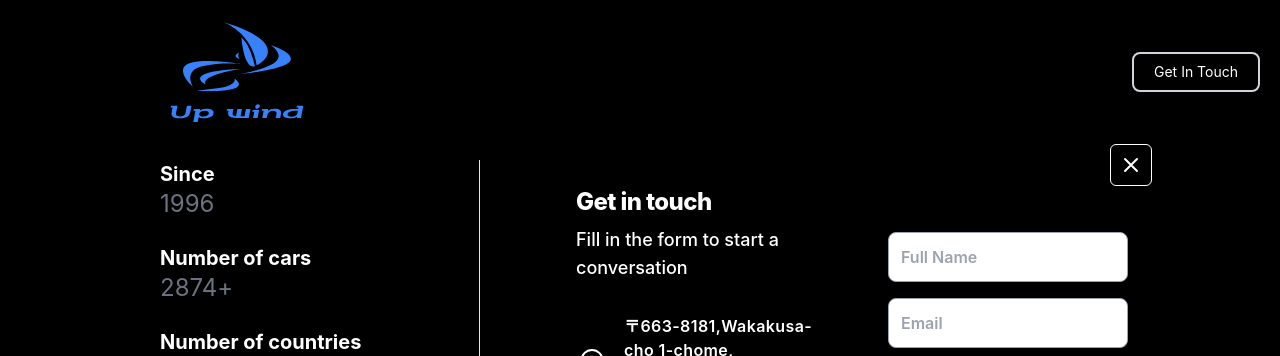
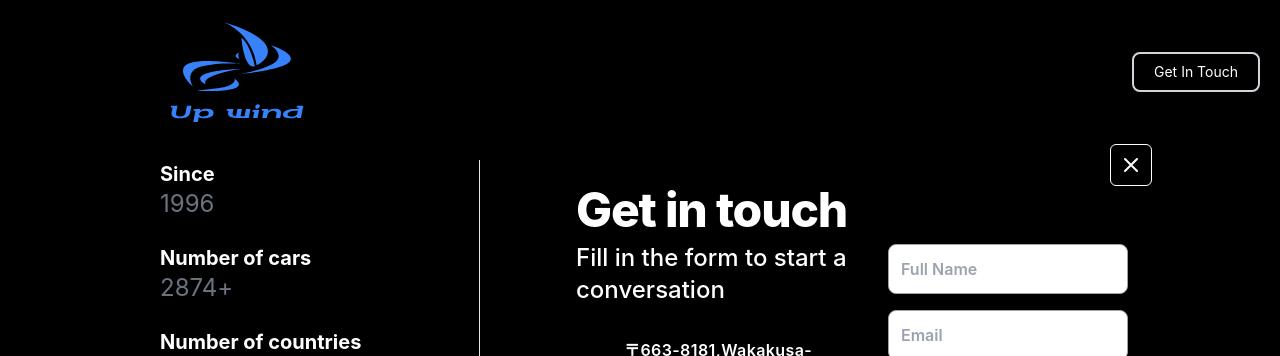
Before and after one commit to abhirampai/RikuoHp, a React (Create React App) app: page / in a window 1280 px wide. Both pictures are taken after a click on the button "Get In Touch". Shown: the top 356 px of the page. Built offline with nearby package versions, Linux system fonts and the light colour scheme; what @tailwindcss/typography would draw is missing.

Commit message:
fixed font size

```diff
--- a/src/Components/Contact/index.jsx
+++ b/src/Components/Contact/index.jsx
@@ -36,10 +36,10 @@ const Contact = ({ setShowForm }) => {
           <div>
             <div className="grid grid-cols-1 md:grid-cols-2">
               <div className="mr-2 bg-transparent dark:bg-gray-800 sm:rounded-lg">
-                <h1 className="text-4xl font-extrabold tracking-tight text-white sm:text-2xl dark:text-white">
+                <h1 className="text-xl font-extrabold tracking-tight text-white sm:text-5xl dark:text-white">
                   Get in touch
                 </h1>
-                <p className="mt-2 text-lg font-medium text-white text-normal sm:text-normal dark:text-gray-400">
+                <p className="mt-2 text-lg font-medium text-white text-normal sm:text-2xl dark:text-gray-400">
                   Fill in the form to start a conversation
                 </p>
 
```
